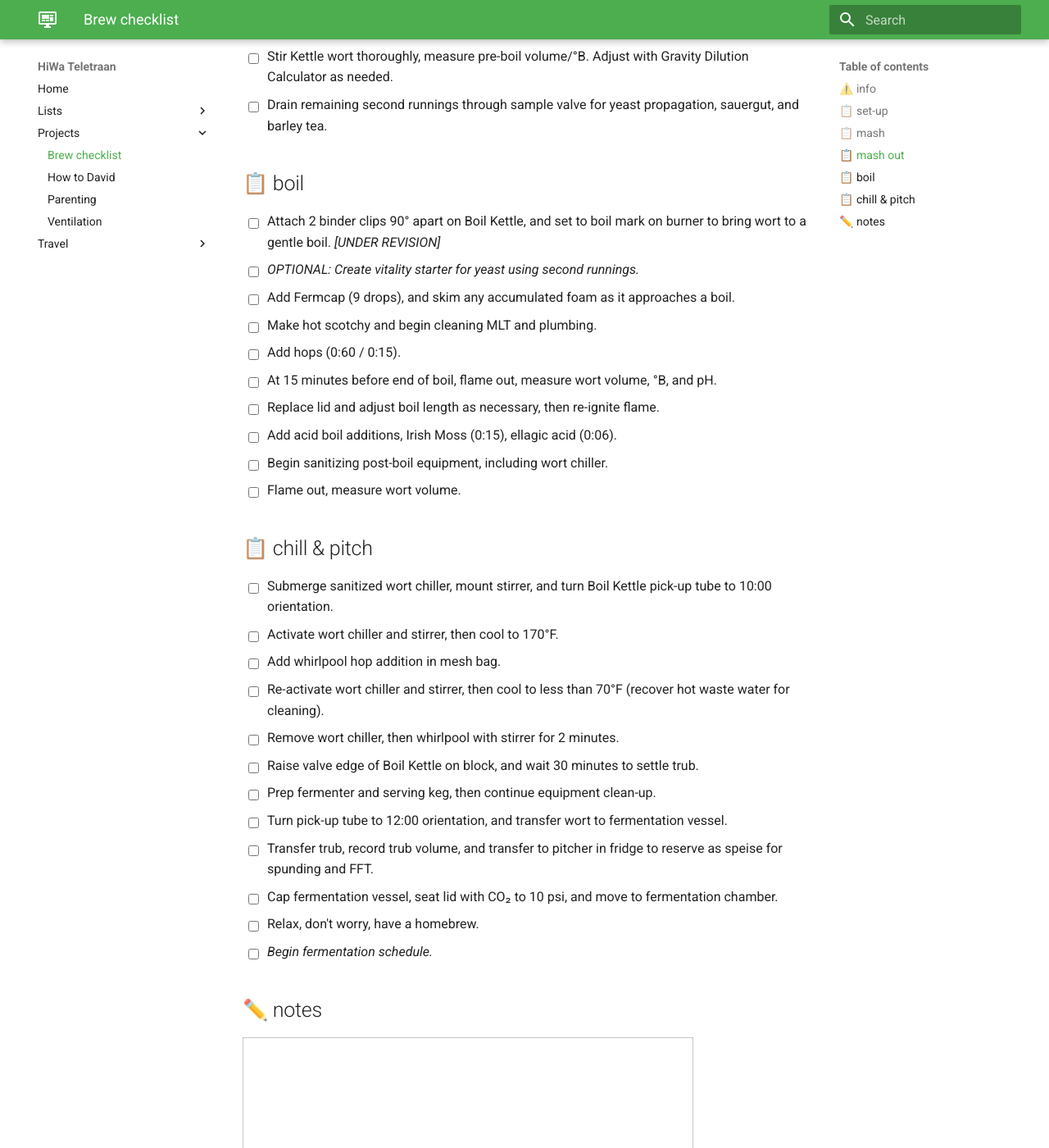
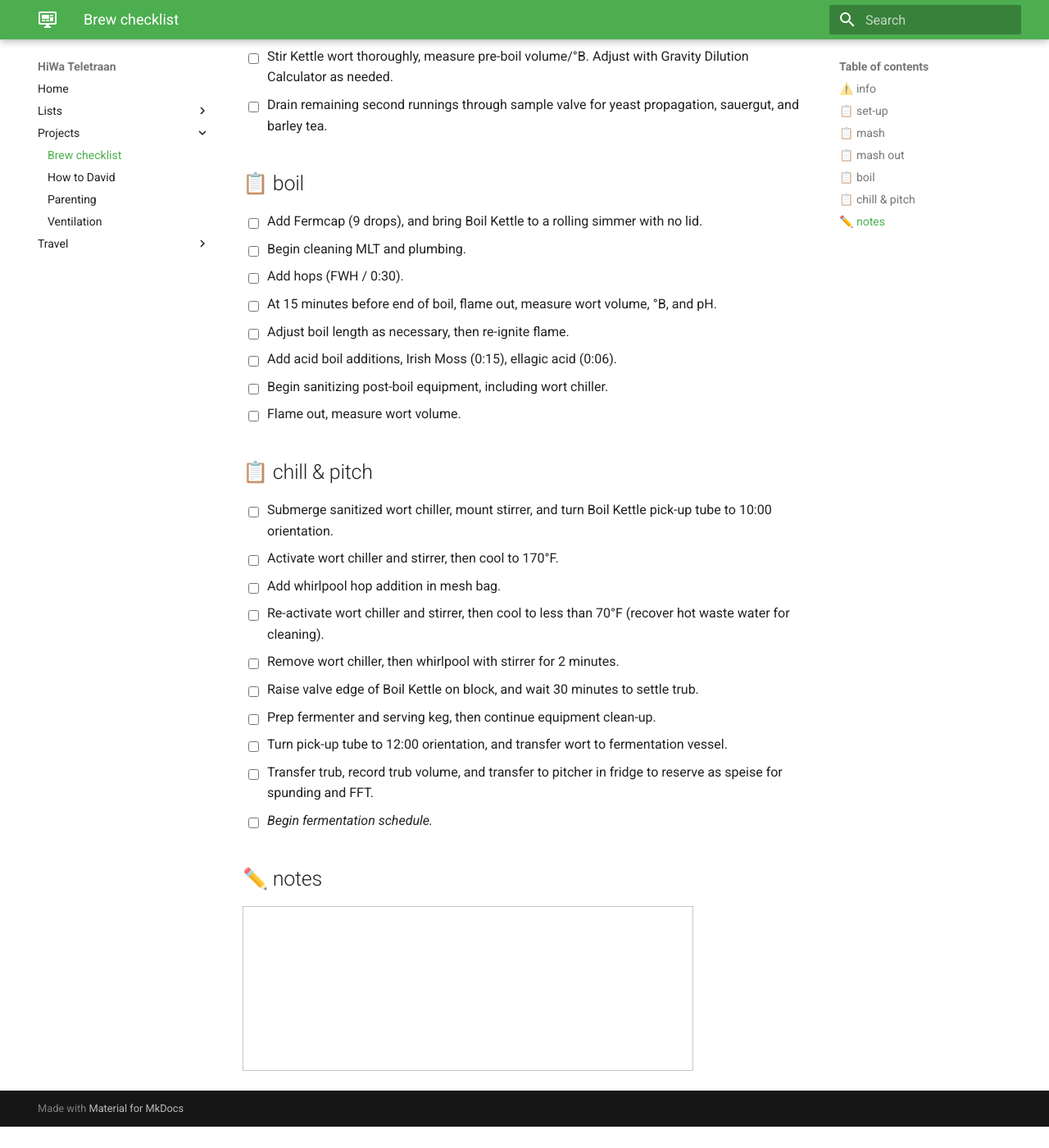
Before and after one commit to hiwa-house/teletraan, an MkDocs documentation site: the page built from docs/projects/brew_checklist.md, in a window 1280 px wide and 1400 px high, scrolled down 1631 px. Shown: the whole window at 82% size. Built offline with MkDocs 1.6.1 and Material for MkDocs 9.7.7, drawn with Linux system fonts in a browser that asks for light colours; comment, search, counter and statistics services are not loaded; after the commit the page ends 3005 px from its top, so only the background shows below that.

Commit message:
Update brew_checklist.md

```diff
--- a/docs/projects/brew_checklist.md
+++ b/docs/projects/brew_checklist.md
@@ -54,11 +54,11 @@
 - [X] Measure Irish moss and rehydrate in water. Measure minerals, hops, adjuncts.
 - [X] Set up brewing equipment (kettle, MLT, chiller, cart, grain mill, close valves).
 - [X] Adjust grain mill gap spacing (0.028 in).
-- [ ] Dose bottom of mash bag with minerals.
+- [X] Dose bottom of mash bag with minerals.
 - [ ] Begin heating strike water in Boil Kettle at 75% heat.
 - [ ] Condition pre-measured grains, and rest for 10 minutes.
 - [ ] Mill grains into MLT.
-- [ ] Dose HLT with SMB.
+- [X] Dose HLT with SMB.
 
 ## 📋 mash
 - [ ] Set Boil Kettle to MLT underlet pump flow, open Kettle valve to flood pump line with strike water.
@@ -83,13 +83,11 @@
 - [ ] Drain remaining second runnings through sample valve for yeast propagation, sauergut, and barley tea.
 
 ## 📋 boil
-- [ ] Attach 2 binder clips 90° apart on Boil Kettle, and set to boil mark on burner to bring wort to a gentle boil. *[UNDER REVISION]*
-- [ ] *OPTIONAL: Create vitality starter for yeast using second runnings.*
-- [ ] Add Fermcap (9 drops), and skim any accumulated foam as it approaches a boil.
-- [ ] Make hot scotchy and begin cleaning MLT and plumbing.
-- [ ] Add hops (0:60 / 0:15).
+- [ ] Add Fermcap (9 drops), and bring Boil Kettle to a rolling simmer with no lid.
+- [ ] Begin cleaning MLT and plumbing.
+- [ ] Add hops (FWH / 0:30).
 - [ ] At 15 minutes before end of boil, flame out, measure wort volume, °B, and pH.
-- [ ] Replace lid and adjust boil length as necessary, then re-ignite flame.
+- [ ] Adjust boil length as necessary, then re-ignite flame.
 - [ ] Add acid boil additions, Irish Moss (0:15), ellagic acid (0:06).
 - [ ] Begin sanitizing post-boil equipment, including wort chiller.
 - [ ] Flame out, measure wort volume.
@@ -104,8 +102,6 @@
 - [ ] Prep fermenter and serving keg, then continue equipment clean-up.
 - [ ] Turn pick-up tube to 12:00 orientation, and transfer wort to fermentation vessel.
 - [ ] Transfer trub, record trub volume, and transfer to pitcher in fridge to reserve as speise for spunding and FFT.
-- [ ] Cap fermentation vessel, seat lid with CO₂ to 10 psi, and move to fermentation chamber.
-- [ ] Relax, don't worry, have a homebrew.
 - [ ] *Begin fermentation schedule.*
 
 ## ✏️ notes
```
